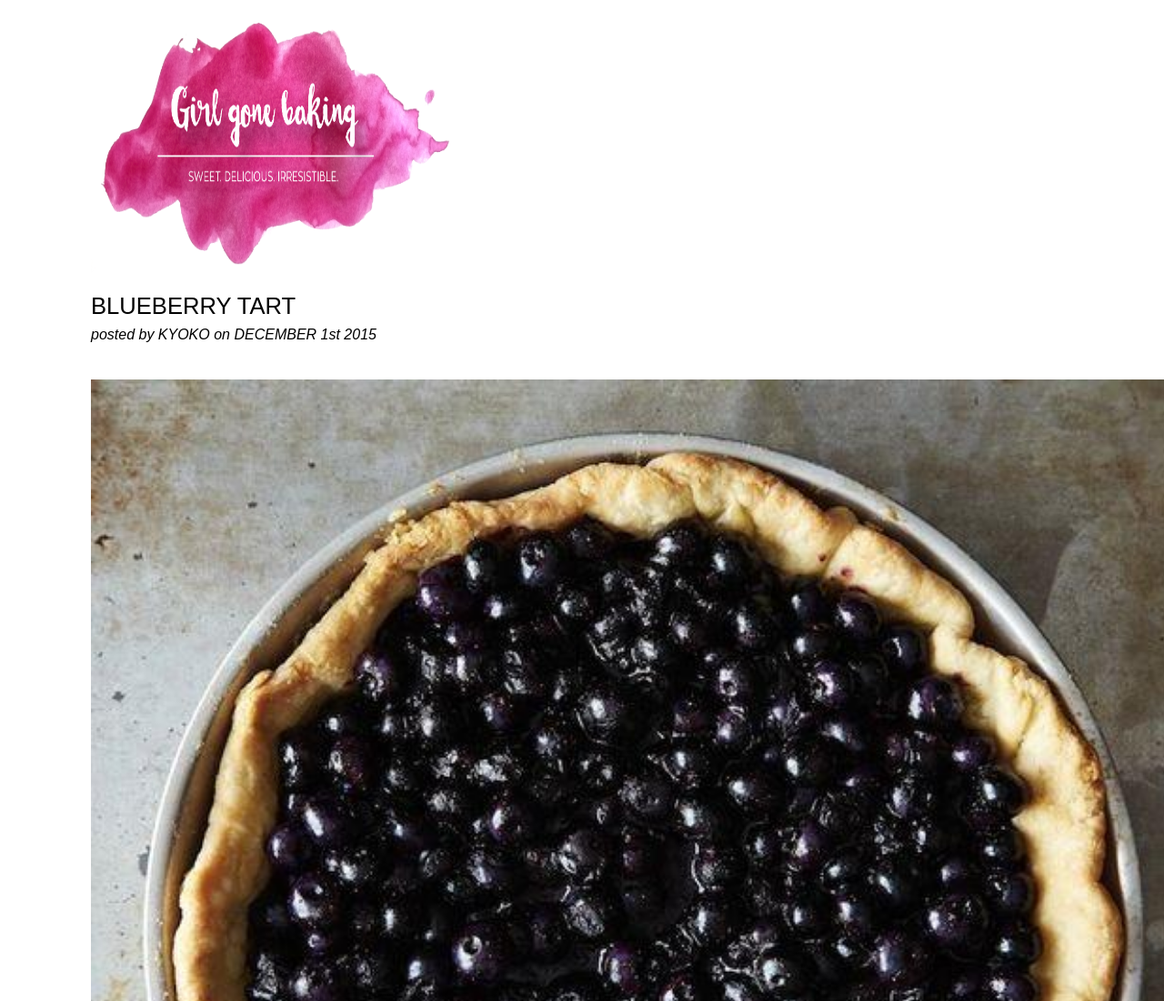
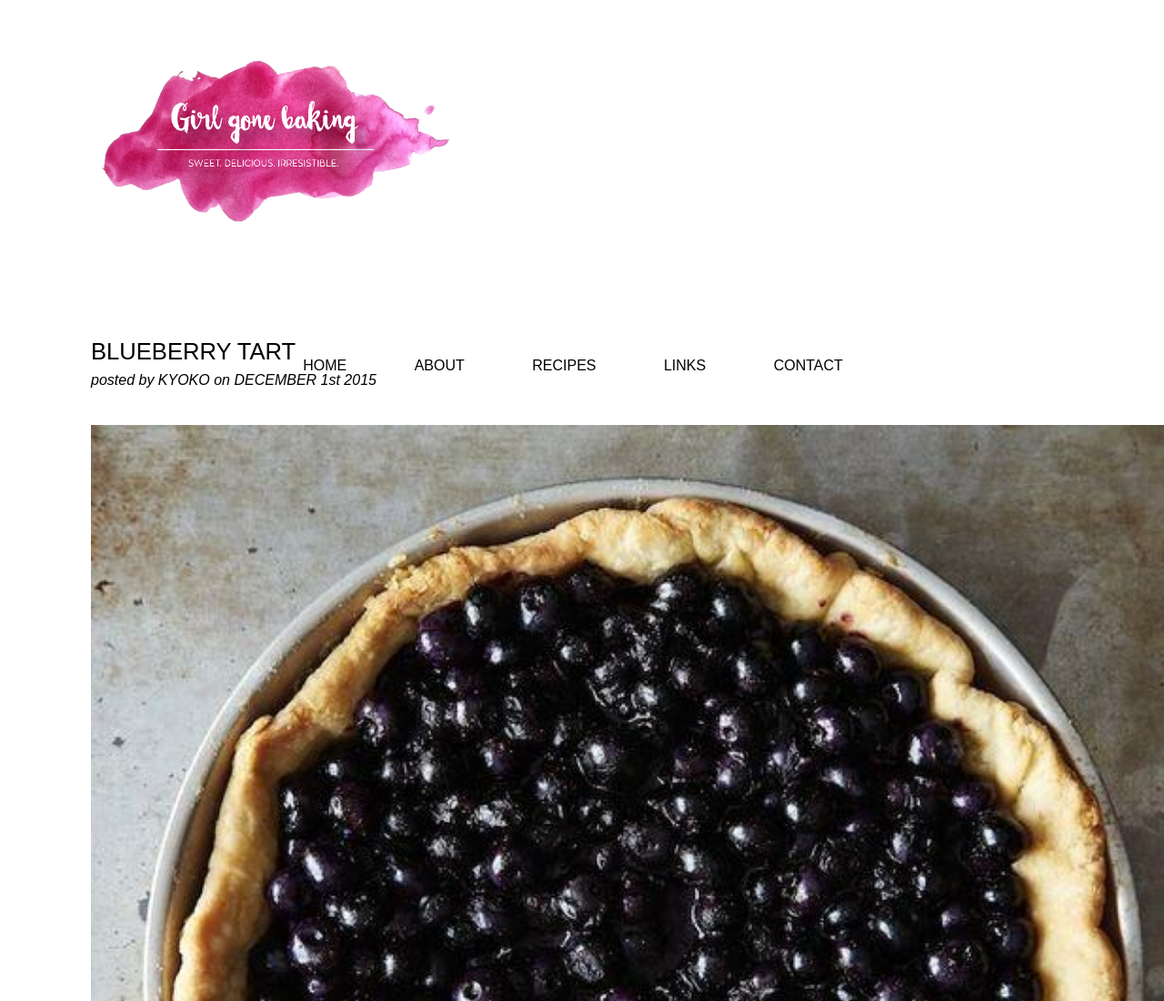
Before and after one commit to mevetremblay/mevetremblay.github.io, a plain HTML site: page index.html in a window 1280 px wide. Shown: the top 1100 px of the page at 91% size. Drawn offline with Linux system fonts and the light colour scheme.

Commit message:
Fixed logo height

```diff
--- a/css/stylesheet.css
+++ b/css/stylesheet.css
@@ -92,7 +92,7 @@ div#navbar {
 	font-family: 'Helvetica', sans-serif;
 	height: 300px;
 	width: 100%;
-	padding-top: 0px;
+	padding-top: 50px;
 	list-style: none;
 	text-align: center;
 	color: black;
--- a/index.html
+++ b/index.html
@@ -15,7 +15,7 @@
 <body>
 	<header>
 		<div id="navbar">
-			<a href="index.html"><img src="images/mainlogo.png" alt="Girl gone baking logo" title="Girl gone baking logo" width="400" height="300" align="left"/></a>
+			<a href="index.html"><img src="images/mainlogo.png" alt="Girl gone baking logo" title="Girl gone baking logo" width="400" height="200" align="left"/></a>
 			<ul>
 				<li><a href="index.html">HOME</a></li>
 				<li><a href="about.html">ABOUT</a></li>
```
Also changed, not shown: about.html (+1 -1 lines), appledanishes.html (+1 -1 lines), bananabread.html (+1 -1 lines), blueberrycheesecake.html (+1 -1 lines), blueberryscones.html (+1 -1 lines), blueberrytart.html (+1 -1 lines), carrotcake.html (+1 -1 lines), chocolatecake.html (+1 -1 lines), chocolatechipscookies.html (+1 -1 lines), contact.html (+1 -1 lines), gingerbreadcookies.html (+1 -1 lines), links.html (+1 -1 lines), recipeindex.html (+1 -1 lines), shortbreadcookies.html (+1 -1 lines), 2 more files, 1 other file.
